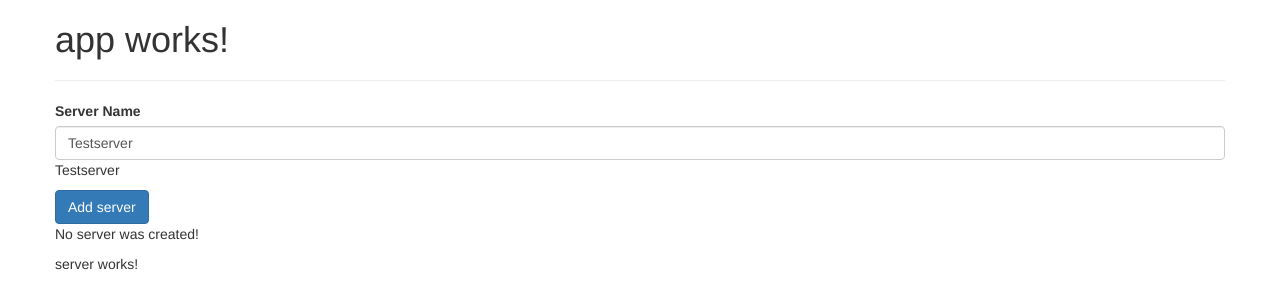
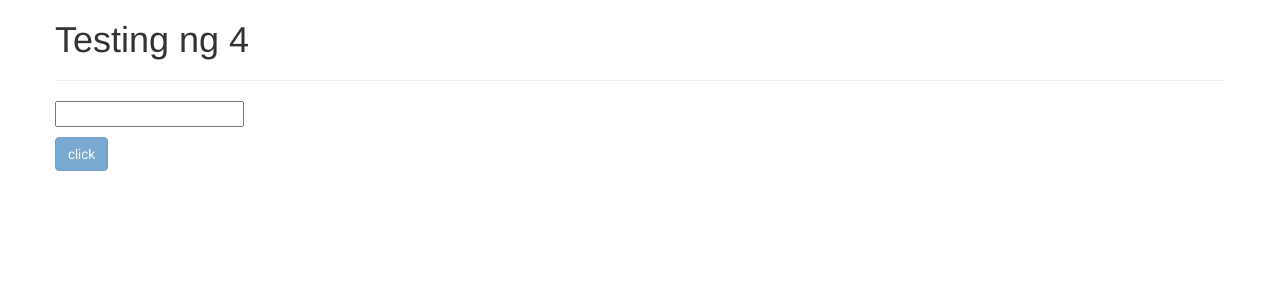
Before and after one commit to Zurc/ng-udemy-exercises, an Angular app: page / in a window 1280 px wide. Shown: the top 308 px of the page. Built offline with nearby package versions, Linux system fonts and the light colour scheme.

Commit message:
databinding exercises

```diff
--- a/src/app/app.component.html
+++ b/src/app/app.component.html
@@ -5,9 +5,14 @@
                 {{title}}
             </h1>
             <hr>
-            <app-servers></app-servers>
+            <!--<app-servers></app-servers>-->
+
+            <!--exercise 1-->
             <!--<app-warning-alert></app-warning-alert>
             <app-success-alert></app-success-alert>-->
+
+            <!--exercise 2-->
+            <app-binding></app-binding>
         </div>
     </div>
 </div>
--- a/src/app/app.component.ts
+++ b/src/app/app.component.ts
@@ -6,5 +6,5 @@ import { Component } from '@angular/core';
   styleUrls: ['./app.component.css']
 })
 export class AppComponent {
-  title = 'app works!';
+  title = 'Testing ng 4';
 }
--- a/src/app/app.module.ts
+++ b/src/app/app.module.ts
@@ -8,6 +8,7 @@ import { WarningAlertComponent } from './warning-alert/warning-alert.component';
 import { SuccessAlertComponent } from './success-alert/success-alert.component';
 import { ServersComponent } from './servers/servers.component';
 import { ServerComponent } from './server/server.component';
+import { BindingComponent } from './binding/binding.component';
 
 @NgModule({
   declarations: [
@@ -15,7 +16,8 @@ import { ServerComponent } from './server/server.component';
     WarningAlertComponent,
     SuccessAlertComponent,
     ServersComponent,
-    ServerComponent
+    ServerComponent,
+    BindingComponent
   ],
   imports: [
     BrowserModule,
--- /dev/null
+++ b/src/app/binding/binding.component.html
@@ -0,0 +1,3 @@
+<input type="text" [(ngModel)]="username">
+<p>{{ username }}</p>
+<button class="btn btn-primary" [disabled]="!username" (click)="onReset()">click</button>
--- /dev/null
+++ b/src/app/binding/binding.component.ts
@@ -0,0 +1,20 @@
+import { Component, OnInit } from '@angular/core';
+
+@Component({
+  selector: 'app-binding',
+  templateUrl: './binding.component.html',
+  styleUrls: ['./binding.component.css']
+})
+export class BindingComponent implements OnInit {
+  username = '';
+
+  constructor() { }
+
+  ngOnInit() {
+  }
+
+  onReset() {
+    this.username = ''
+  }
+
+}
--- a/src/app/servers/servers.component.html
+++ b/src/app/servers/servers.component.html
@@ -1,7 +1,7 @@
 <label>Server Name</label>
 <!--<input type="text" class="form-control" (input)="onUpdateServerName($event)">-->
 <input type="text" class="form-control" [(ngModel)]="serverName">
-<p>{{ serverName }}</p>
+<!--<p>{{ serverName }}</p>-->
 <button class="btn btn-primary" [disabled]="!allowNewServer" (click)="onCreateServer()">
   Add server</button>
 <!--<p [innerText]="allowNewServer"></p>-->
--- a/src/app/servers/servers.component.ts
+++ b/src/app/servers/servers.component.ts
@@ -19,7 +19,7 @@ export class ServersComponent {
   }
 
   onCreateServer() {
-    this.serverCreationStatus = "Server created!"
+    this.serverCreationStatus = "Server created!. Name: " + this.serverName
   }
 
   onUpdateServerName(event: any) {
```
Also changed, not shown: src/app/binding/binding.component.css (added).
